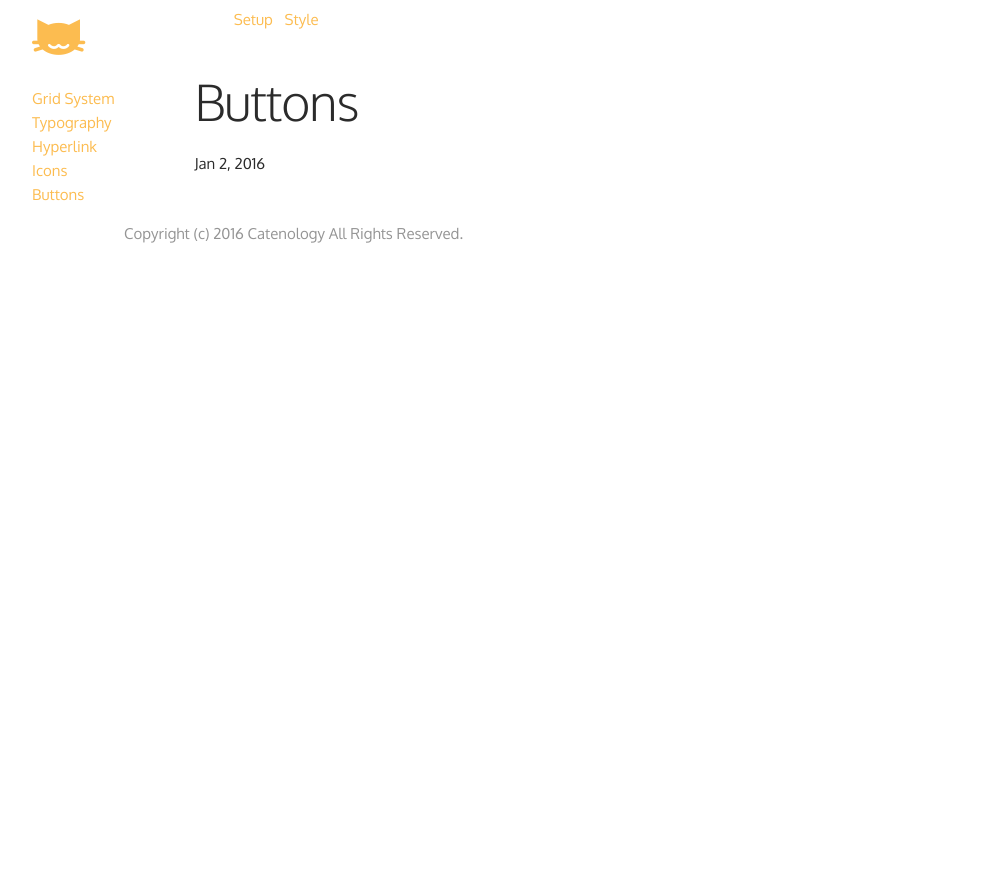
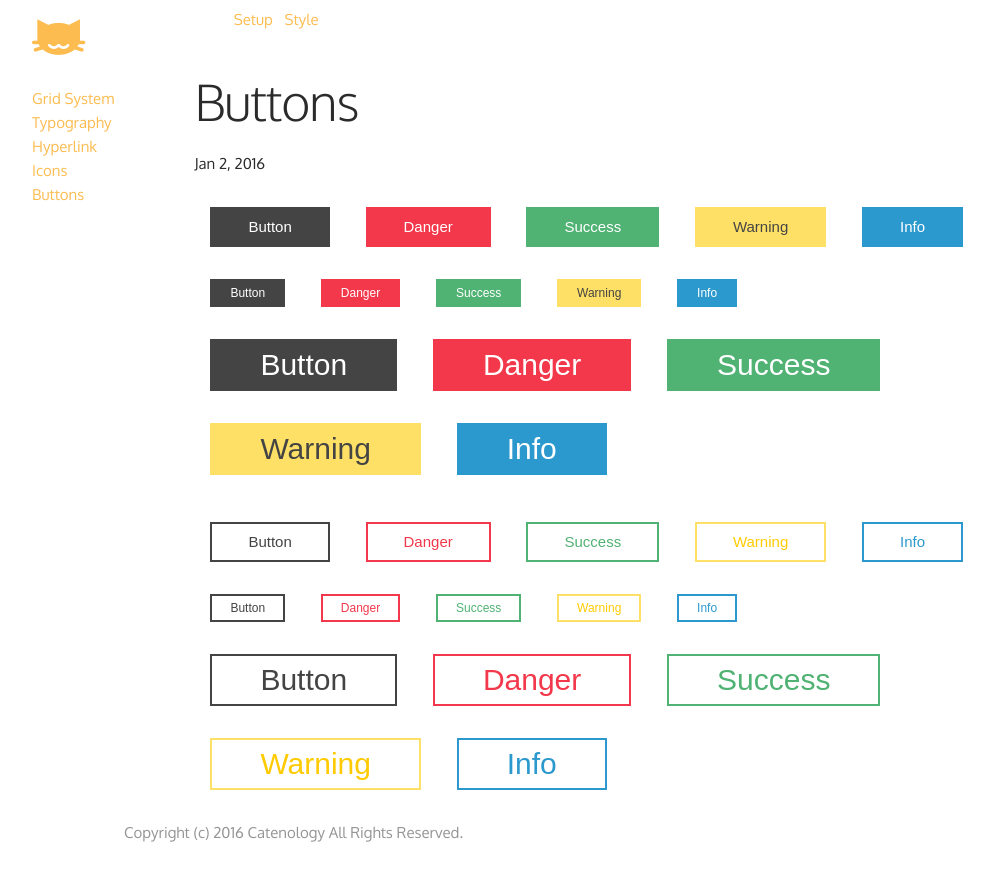
Before and after one commit to Catenology/cafw, a Jekyll site: the page built from doc/_posts/2016-01-02-buttons.html, in a window 1280 px wide. Shown: the top 881 px of the page, without its empty margins (132-1126 px from the left). Built offline with Jekyll 4.4.1, drawn with Linux system fonts in a browser that asks for light colours; some web fonts are replaced.

Commit message:
started working on button style

```diff
--- a/doc/_posts/2016-01-02-buttons.html
+++ b/doc/_posts/2016-01-02-buttons.html
@@ -4,3 +4,54 @@ title:  "Buttons"
 date:   2016-01-02 14:50:21 -0700
 categories: style
 ---
+<div class="style-buttons">
+
+
+  <ul class="list-unstyled">
+    <li>
+      <button class="btn btn-default">Button</button>
+      <button class="btn btn-default danger">Danger</button>
+      <button class="btn btn-default success">Success</button>
+      <button class="btn btn-default warning">Warning</button>
+      <button class="btn btn-default info">Info</button>
+    </li>
+    <li>
+      <button class="btn btn-default btn-sm">Button</button>
+      <button class="btn btn-default btn-sm danger">Danger</button>
+      <button class="btn btn-default btn-sm success">Success</button>
+      <button class="btn btn-default btn-sm warning">Warning</button>
+      <button class="btn btn-default btn-sm info">Info</button>
+    </li>
+    <li>
+      <button class="btn btn-default btn-lg">Button</button>
+      <button class="btn btn-default btn-lg danger">Danger</button>
+      <button class="btn btn-default btn-lg success">Success</button>
+      <button class="btn btn-default btn-lg warning">Warning</button>
+      <button class="btn btn-default btn-lg info">Info</button>
+    </li>
+  </ul>
+  <ul class="list-unstyled cw-button-list">
+    <li>
+      <button class="btn btn-ghost">Button</button>
+      <button class="btn btn-ghost danger">Danger</button>
+      <button class="btn btn-ghost success">Success</button>
+      <button class="btn btn-ghost warning">Warning</button>
+      <button class="btn btn-ghost info">Info</button>
+    </li>
+    <li>
+      <button class="btn btn-ghost btn-sm">Button</button>
+      <button class="btn btn-ghost btn-sm danger">Danger</button>
+      <button class="btn btn-ghost btn-sm success">Success</button>
+      <button class="btn btn-ghost btn-sm warning">Warning</button>
+      <button class="btn btn-ghost btn-sm info">Info</button>
+    </li>
+    <li>
+      <button class="btn btn-ghost btn-lg">Button</button>
+      <button class="btn btn-ghost btn-lg danger">Danger</button>
+      <button class="btn btn-ghost btn-lg success">Success</button>
+      <button class="btn btn-ghost btn-lg warning">Warning</button>
+      <button class="btn btn-ghost btn-lg info">Info</button>
+    </li>
+  </ul>
+
+	</div>
--- a/doc/_posts/2016-01-06-grid.html
+++ b/doc/_posts/2016-01-06-grid.html
@@ -4,7 +4,7 @@ title:  "Grid System"
 date:   2016-01-05 14:50:21 -0700
 categories: style
 ---
-<div class="post-grid">
+<div class="style-grid">
 	<div class="row">
 		<p>The grid system is based on 12 columns with a max width of 960px. .container class is the main wrapper of the grid system. To use the grid system, wrap content with <code class="css">.row</code> class first, then apply column classes to the children.</p>
 <pre><code>&lt;div class="container"&gt;
--- a/doc/_sass/_posts.scss
+++ b/doc/_sass/_posts.scss
@@ -1,23 +1,22 @@
 //icons
-.post-icons {
+.style-icons {
 	li {
 		width: 16%;
 		height: 100px;
 		position: relative;
 	}
-	.post-icon-glyph {
+	.style-icon-glyph {
 		color: $color-grey;
 		font-size: 48px;
 	}
-	.post-icon-meta {
+	.style-icon-meta {
 		overflow: hidden;
 		white-space: nowrap;
 		text-overflow: ellipsis;
 	}
 }
 
-//post-grid
-.post-grid {
+.style-grid {
 	.row {
 		padding-top: $spacing-unit-sm;
 		padding-bottom: $spacing-unit-sm;
@@ -27,3 +26,9 @@
 		text-align: center;
 	}
 }
+
+.style-buttons {
+	button {
+		margin: $spacing-unit;
+	}
+}
--- a/sass/_buttons.scss
+++ b/sass/_buttons.scss
@@ -0,0 +1,56 @@
+.btn {
+  display: inline-block;
+  margin-bottom: 0;
+  text-align: center;
+  vertical-align: middle;
+  cursor: pointer;
+  background-image: none;
+  border-color: transparent;
+  border: 2px solid transparent;
+  @include transition(all, ease, .3s);
+  @include button-size(12px, 36px, $font-size-default, 12px, 0px);
+}
+
+.btn-lg {
+  @include button-size(16px, 48px, $font-size-lg, 16px, 0px);
+}
+
+.btn-sm {
+  @include button-size(8px, 18px, $font-size-sm, 8px, 0px);
+}
+
+.btn-default {
+  & {
+    @include button-style(#fff, $color-grey, transparent);
+  }
+  &.danger {
+    @include button-style(#fff, $color-danger, transparent);
+  }
+  &.warning {
+    @include button-style($color-grey, $color-warning, transparent);
+  }
+  &.success {
+    @include button-style(#fff, $color-success, transparent);
+  }
+  &.info {
+    @include button-style(#fff, $color-info, transparent);
+  }
+}
+
+.btn-ghost {
+  & {
+    @include button-style($color-grey, transparent, $color-grey);
+  }
+  &.danger {
+    @include button-style($color-danger, transparent, $color-danger);
+  }
+  &.warning {
+    @include button-style(darken($color-warning, 20%), transparent, $color-warning);
+  }
+  &.success {
+    @include button-style($color-success, transparent, $color-success);
+  }
+  &.info {
+    @include button-style($color-info, transparent, $color-info);
+  }
+}
--- a/sass/_icons.scss
+++ b/sass/_icons.scss
@@ -1,10 +1,10 @@
 @font-face {
   font-family: "catif";
-  src: url('fonts/catif.eot?v=1.0.1467148630');
+  src: url('fonts/catif.eot?v=1.0.1467235660');
   src: url('fonts/catif.eot?#iefix') format('eot'),
-    url('fonts/catif.woff?v=1.0.1467148630') format('woff'),
-    url('fonts/catif.ttf?v=1.0.1467148630') format('truetype'),
-    url('fonts/catif.svg#catif?v=1.0.1467148630') format('svg');
+    url('fonts/catif.woff?v=1.0.1467235660') format('woff'),
+    url('fonts/catif.ttf?v=1.0.1467235660') format('truetype'),
+    url('fonts/catif.svg#catif?v=1.0.1467235660') format('svg');
   font-weight: normal;
   font-style: normal;
 }
--- a/sass/_variables.scss
+++ b/sass/_variables.scss
@@ -27,3 +27,7 @@ $spacing-unit: 16px;
 $spacing-unit-md: $spacing-unit * 2;
 $spacing-unit-lg: $spacing-unit * 3;
 $spacing-unit-sm: $spacing-unit / 2;
+
+$font-size-default: 1em;
+$font-size-sm: .8em;
+$font-size-lg: 2em;
--- a/sass/mixins/_buttons.scss
+++ b/sass/mixins/_buttons.scss
@@ -1,16 +1,25 @@
 //_mixins/_buttons.scss
-@mixin button-default($color-bg, $color-fg) {
-	border-color: $color-bg;
-	color: $color-bg;
+@mixin button-style($color-text, $color-bg, $color-border) {
+  color: $color-text;
+  background-color: $color-bg;
+  border-color: $color-border;
 
-	&:hover {
-		background-color: $color-bg;
-		color: $color-fg;
-		transition: background 0.3s ease;
-	}
+  &:focus,
+  &.focus {
+    color: $color-text;
+    background-color: darken($color-bg, 10%);
+    border-color: darken($color-border, 10%);
+  }
+  &:hover {
+    color: darken($color-text, 10%);
+    background-color: darken($color-bg, 10%);
+    border-color: darken($color-border, 10%);
+  }
+}
 
-	&:active {
-		background-color: darken($color-bg, 10%);
-		border-color: darken($color-bg, 10%);
-	}
+@mixin button-size($padding-vertical, $padding-horizontal, $font-size, $line-height, $border-radius) {
+  padding: $padding-vertical $padding-horizontal;
+  font-size: $font-size;
+  line-height: $line-height;
+  border-radius: $border-radius;
 }
```
Also changed, not shown: doc/_posts/2016-01-03-icons.html (+37 -37 lines), doc/_posts/2016-01-04-hyperlink.html (+60 -0 lines), doc/files/catfw.css (+163 -2 lines), doc/css/catfw.min.css, doc/css/fonts/catif.ttf, doc/css/fonts/catif.woff, doc/files/catfw.min.css, doc/files/fonts/catif.ttf, doc/files/fonts/catif.woff, 3 other files.
